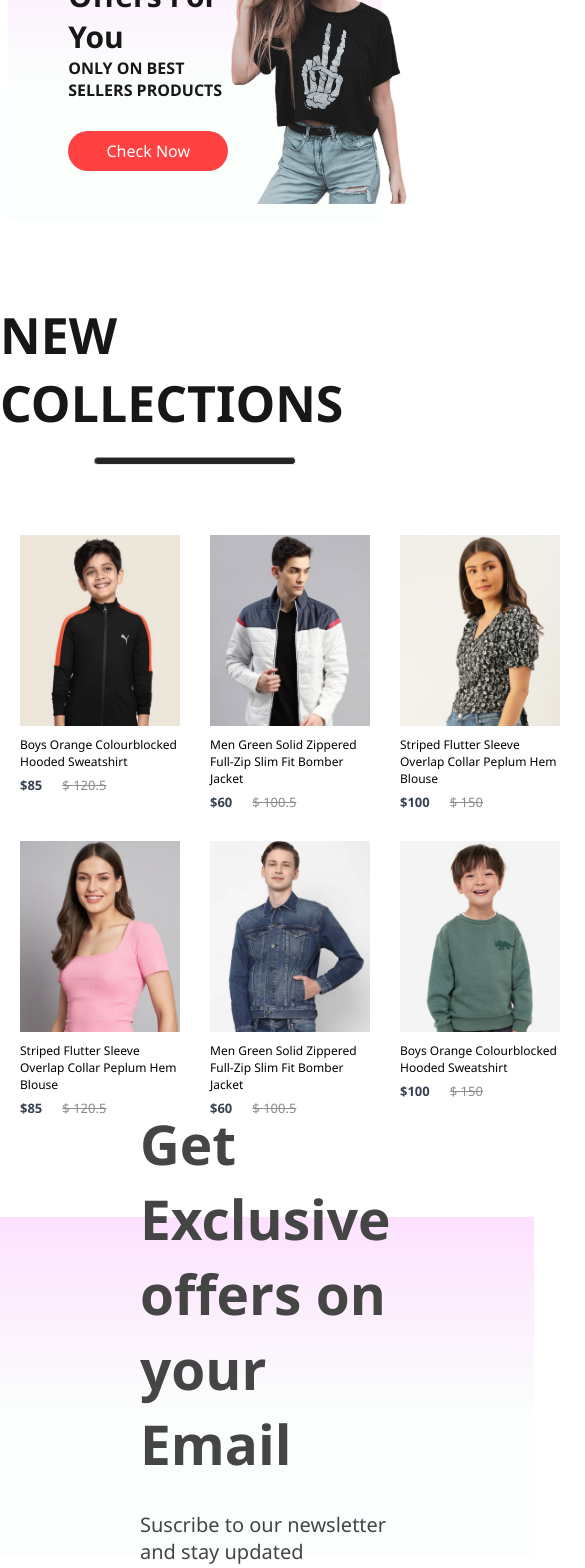
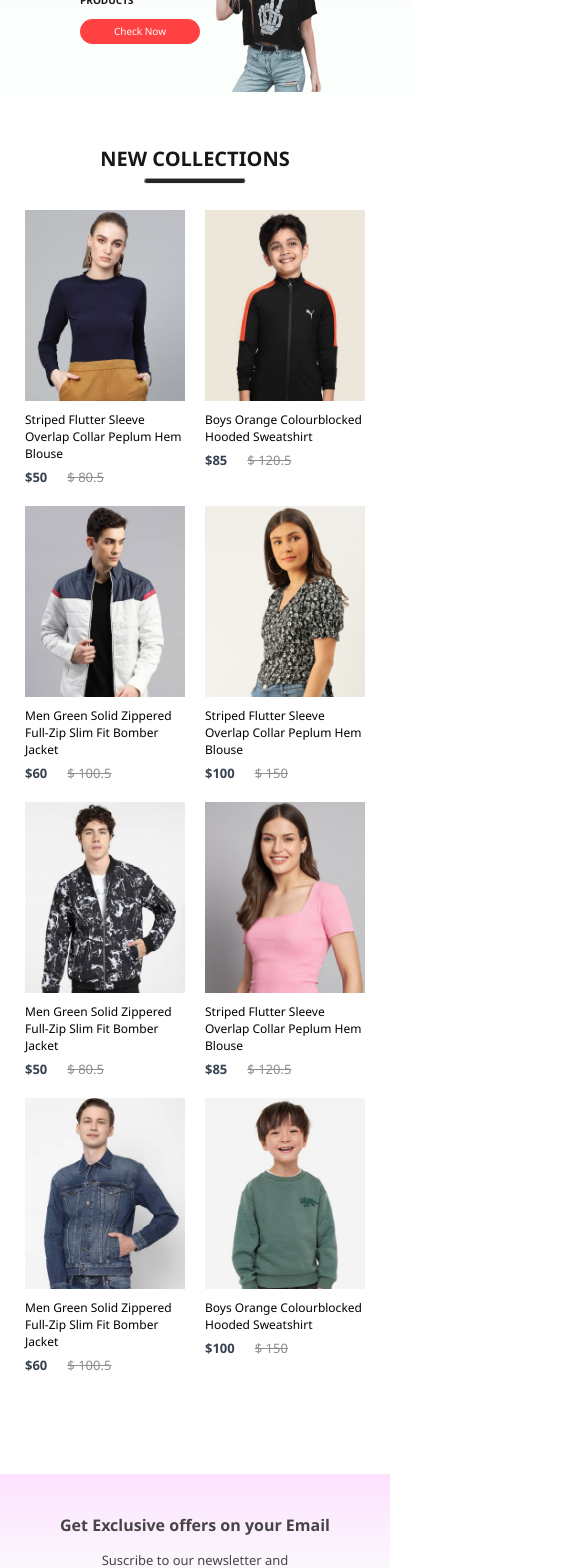
Before and after one commit to JUSTTNZ/NZ-WEARS, a React (Vite) app in the folder Frontend/NZ/: page / in a window 390 px wide. Shown: the part 1780-3348 px from the top of the page, 585 px wide, since content can reach past the window. Built offline with nearby package versions, Linux system fonts and the light colour scheme.

Commit message:
responsiveness day 2

```diff
--- a/Frontend/NZ/src/Components/Footer/Footer.css
+++ b/Frontend/NZ/src/Components/Footer/Footer.css
@@ -10,6 +10,7 @@
     display: flex;
     align-items: center;
     gap: 20px;
+    margin-left: 50px;
 }
 
 .footer-logo p {
@@ -60,3 +61,35 @@
     height: 3px;
     background: #c7c7c7;
 }
+
+@media(max-width:800px) {
+    .footer {
+        gap: 20px;
+    }
+
+    .footer-logo {
+        gap: 10px;
+        align-items: end;
+    }
+
+    .footer-logo img {
+        width: 40px;
+    }
+
+    .footer-logo p {
+        font-size: 25px;
+    }
+
+    .footer-links {
+        font-size: 14px;
+        gap: 10px;
+    }
+
+    .footer-social-icon img {
+        width: 22px;
+    }
+
+    .footer-copyright {
+        font-size: 13px;
+    }
+}
--- a/Frontend/NZ/src/Components/NewCollections/NewCollections.css
+++ b/Frontend/NZ/src/Components/NewCollections/NewCollections.css
@@ -25,3 +25,64 @@
     margin-top: 50px;
     gap: 30px;
 }
+
+@media(max-width:1280px) {
+
+    .new-collections h1 {
+        font-size: 40px;
+    }
+
+    .new-collections hr {
+        width: 160px;
+        height: 4px;
+    }
+
+    .collections {
+        gap: 20px;
+        margin-top: 30px;
+    }
+}
+
+@media(max-width:1024px) {
+
+    .new-collections h1 {
+        font-size: 30px;
+    }
+
+    .new-collections hr {
+        width: 120px;
+        height: 4px;
+    }
+
+    .collections {
+        gap: 15px;
+        margin-top: 20px;
+    }
+}
+
+@media(max-width:800px) {
+    .new-collections {
+        gap: 6px;
+    }
+
+    .new-collections h1 {
+        font-size: 20px;
+    }
+
+    .new-collections hr {
+        width: 100px;
+    }
+
+    .collections {
+        gap: 5px;
+    }
+}
+
+@media(max-width:500px) {
+
+    .collections {
+        display: grid;
+        grid-template-columns: repeat(2, 1fr);
+        gap: 20px;
+    }
+}
--- a/Frontend/NZ/src/Components/NewsLetter.jsx/NewsLetter.css
+++ b/Frontend/NZ/src/Components/NewsLetter.jsx/NewsLetter.css
@@ -50,5 +50,124 @@
     background: black;
     color: white;
     font-size: 16px;
+}
 
+@media(max-width:1280px){
+    .newsletter {
+        padding: 0 80px;
+        margin-bottom: 120px;
+        gap: 20px;
+    }
+
+    .newsletter h1 {
+        font-size: 36px;
+    }
+
+    .newsletter p {
+        font-size: 16px;
+    }
+
+    .newsletter div {
+        width: 600px;
+        height: 60px;
+    }
+
+    .newsletter div input {
+        width: 400px;
+    }
+
+    .newsletter div button {
+        width: 160px;
+        height: 60px;
+    }
 }
+
+@media(max-width:1024px){
+    .newsletter {
+        margin-bottom: 60px;
+    }
+
+    .newsletter h1 {
+        font-size: 30px;
+    }
+
+    .newsletter p {
+        font-size: 14px;
+    }
+
+    .newsletter div {
+        width: 500px;
+        height: 50px;
+    }
+
+    .newsletter div input {
+        width: 400px;
+        font-size: 14px;
+    }
+
+    .newsletter div button {
+        width: 120px;
+        height: 50px;
+        font-size: 14px;
+    }
+}
+
+@media(max-width:800px){
+    .newsletter {
+        margin-bottom: 30px;
+        height: 35vh;
+    }
+
+    .newsletter h1 {
+        font-size: 18px;
+    }
+
+    .newsletter p {
+        font-size: 12px;
+    }
+
+    .newsletter div {
+        width: 400px;
+        height: 40px;
+    }
+
+    .newsletter div input {
+        width: 200px;
+        font-size: 13px;
+    }
+
+    .newsletter div button {
+        width: 100px;
+        height: 40px;
+        font-size: 13px;
+    }
+}
+
+@media(max-width:500px){
+    .newsletter {
+        margin-bottom: 30px;
+        height: 25vh;
+        width: 100%;
+        padding: 0;
+        gap: 15px;
+    }
+
+    .newsletter h1 {
+        font-size: 16px;
+    }
+
+    .newsletter p {
+        font-size: 13px;
+        max-width: 200px;
+        text-align: center;
+    }
+
+    .newsletter div {
+        width: 290px;
+        height: 40px;
+    }
+
+    .newsletter div input {
+        width: 130px;
+    }
+}
--- a/Frontend/NZ/src/Components/Offers/Offers.css
+++ b/Frontend/NZ/src/Components/Offers/Offers.css
@@ -77,32 +77,52 @@
     }
 }
 
-@media(max-width:1024px) {
+@media(max-width:800px) {
     .offers {
-        padding: 0px 60px;
-        margin-bottom: 80px;
-        height: 40vh;
+        margin-bottom: 60px;
     }
 
     .offers-left h1 {
-        font-size: 30px;
+        font-size: 22px;
     }
 
     .offers-left p {
+        font-size: 13px;
+    }
+
+    .offers-right img{
+        width: 180px;
+    }
+
+    .offers-left button {
+        width: 140px;
+        height: 30px;
+        font-size: 12px;
+    }
+}
+
+@media(max-width:500px) {
+    .offers {
+        height: 25vh;
+        margin-bottom: 50px;
+    }
+
+    .offers-left h1 {
         font-size: 16px;
     }
 
+    .offers-left p {
+        font-size: 10px;
+    }
+
     .offers-right img{
-        width: 200px;
+        width: 120px;
     }
 
     .offers-left button {
-        width: 160px;
-        height: 40px;
-        font-size: 16px;
-    }
-
-    .offers-right {
-        padding-top: 10px;
+        width: 120px;
+        height: 25px;
+        font-size: 10px;
+        margin-top: 12px;
     }
 }
--- a/Frontend/NZ/src/Pages/CSS/LoginSignUp.css
+++ b/Frontend/NZ/src/Pages/CSS/LoginSignUp.css
@@ -67,3 +67,66 @@
     font-size: 18px;
     font-weight: 500;
 }
+
+@media(max-width:1280px) {
+    .loginsignup {
+        padding-top: 50px;
+    }
+
+    .loginsignup-container {
+        width: auto;
+        max-width: 500px;
+        max-height: 500px;
+    }
+
+    .loginsignup-container h1 {
+        margin: 10px 0px;
+    }
+
+    .loginsignup-fields {
+        gap: 20px;
+        margin-top: 20px;
+    }
+
+    .loginsignup-fields input {
+        height: 65px;
+        width: 93%;
+    }
+
+    .loginsignup-container button {
+        width: 98%;
+    }
+
+    .loginsignup-login {
+        font-size: 16px;
+    }
+
+    .loginsignup-agree {
+        font-size: 14px;
+        gap: 10px;
+    }
+}
+
+@media(max-width:800px) {
+    .loginsignup-container {
+        padding: 20px 30px;
+    }
+
+    .loginsignup-container h1 {
+        font-size: 24px;
+    }
+
+    .loginsignup-fields {
+        margin-top: 20px;
+    }
+
+    .loginsignup-fields input {
+        height: 50px;
+    }
+
+    .loginsignup-container button {
+        width: 100%;
+        height: 50px;
+        font-size: 16px;
+    }
+}
--- a/Frontend/NZ/src/Pages/CSS/ShopCategory.css
+++ b/Frontend/NZ/src/Pages/CSS/ShopCategory.css
@@ -28,7 +28,7 @@
     row-gap: 80px;
 }
 
-.category-loadmore {
+.category-load-more {
     display: flex;
     justify-content: center;
     align-items: center;
@@ -41,3 +41,63 @@
     font-size: 18px;
     font-weight: 500;
 }
+
+@media(max-width:1280px) {
+    .shop-category-banner {
+        margin: 20px auto;
+        width: 90%;
+    }
+
+    .shop-category-indexSort{
+        width: 90%;
+        margin: auto;
+    }
+
+    .shop-category-sort {
+        padding: 5px 10px;
+        font-size: 12px;
+    }
+
+    .shop-category-indexSort p {
+        font-size: 12px;
+    }
+
+    .shop-category-products {
+        width: 90%;
+        margin: 10px auto;
+        row-gap: 40px;
+    }
+
+    .shop-category-products .item {
+        margin: auto;
+    }
+
+    .shop-category-load-more {
+        margin: 100px auto;
+        width: 200px;
+        font-size: 16px;
+    }
+}
+
+@media(max-width:800px) {
+    .shop-category-banner {
+        width: 95%;
+    }
+
+    .shop-category-products {
+        width: 95%;
+    }
+
+    .shop-category-load-more {
+        margin: 60px auto;
+        width: 150px;
+        height: 40px;
+        font-size: 13px;
+    }
+}
+
+@media(max-width:500px) {
+    .shop-category-products {
+        grid-template-columns: repeat(2, 1fr);
+    }
+}
--- a/Frontend/NZ/src/Pages/ShopCategory.jsx
+++ b/Frontend/NZ/src/Pages/ShopCategory.jsx
@@ -29,7 +29,7 @@ const ShopCategory = (props) => {
 
         })}
       </div>
-      <div className="category-loadmore">
+      <div className="category-load-more">
         Explore More
       </div>
     </div>
```
